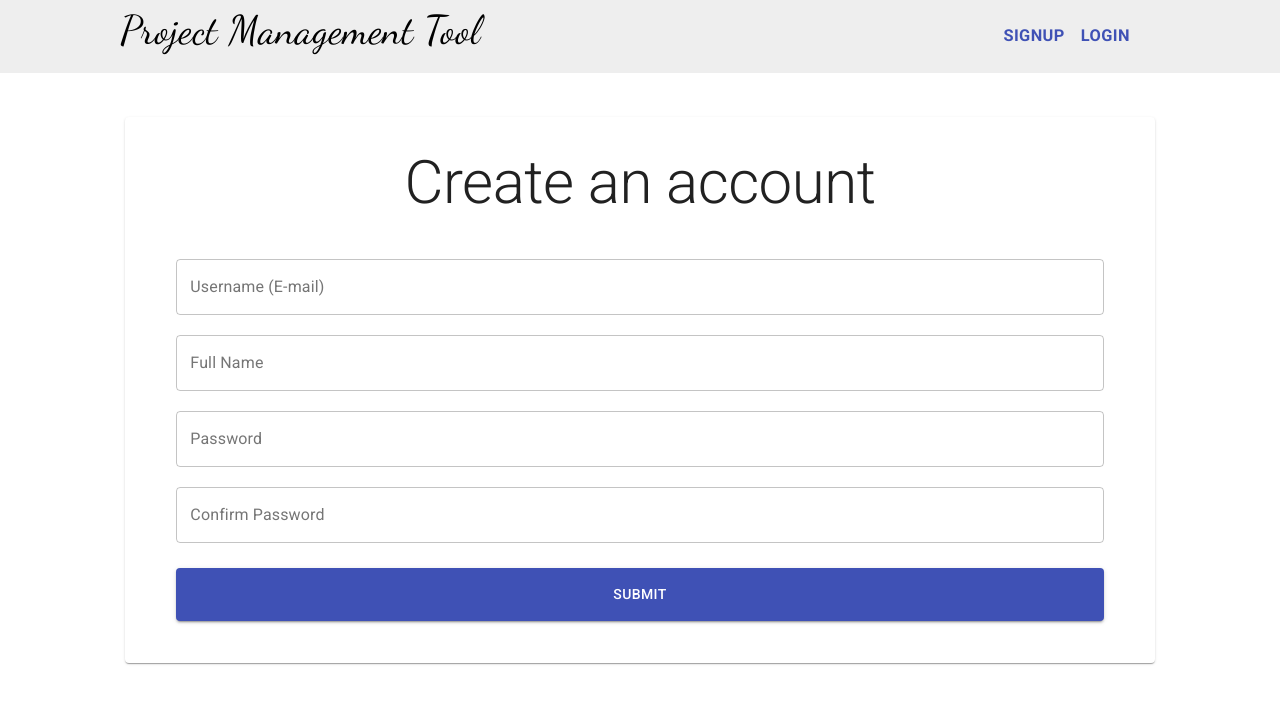
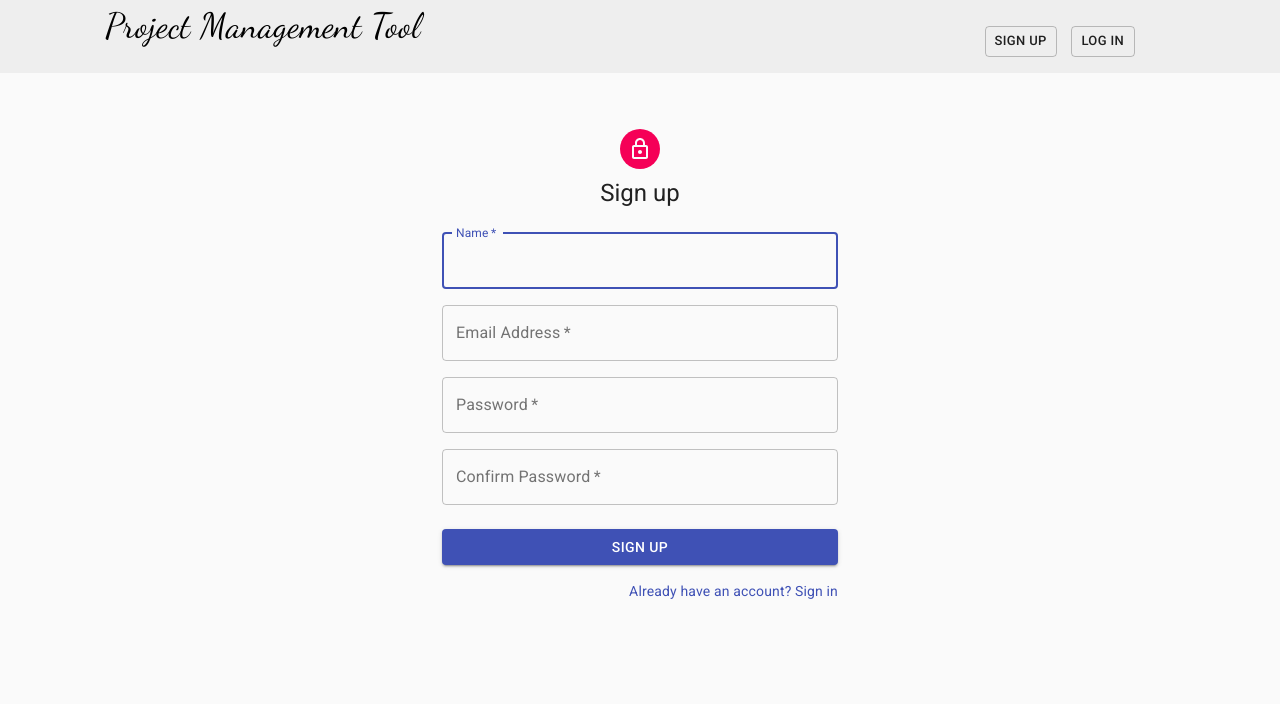
Before and after one commit to Thewa55/Project-Management-Tool, a React (Create React App) app in the folder ppmtool-react-client/: page /signup in a window 1280 px wide. Shown: the top 704 px of the page. Built offline with nearby package versions, Linux system fonts and the light colour scheme.

Commit message:
Updated the landing page, made the UI for the Navbar log in/sign up better

```diff
--- a/ppmtool-react-client/src/components/Navbar/index.js
+++ b/ppmtool-react-client/src/components/Navbar/index.js
@@ -29,7 +29,8 @@ const useStyles = makeStyles((theme) => ({
     },
     linkStyle:{
       textDecoration: "none",
-      color: "black"
+      color: "black",
+      marginRight: "1em",
     }
 }))
 
@@ -56,10 +57,14 @@ export default function Navbar() {
       <Grid item xs={12} sm={4} className={classes.gridStyle}>
         <Box flexGrow={1} textAlign="center" style={{fontFamily: "typeface-roboto"}}>
           <Link to="/signup" className={classes.linkStyle}>
-            <Button color="primary"><h3>Signup</h3></Button>
+            <Button style={{ marginTop: "2em"}} variant="outlined" size="small">
+              Sign up
+            </Button>
           </Link>
           <Link to="/login" className={classes.linkStyle}>
-            <Button color="primary"><h3>Login</h3></Button>
+            <Button style={{ marginTop: "2em"}} variant="outlined" size="small">
+              Log In
+            </Button>
           </Link>
         </Box>
       </Grid>
--- a/ppmtool-react-client/src/pages/Landing.js
+++ b/ppmtool-react-client/src/pages/Landing.js
@@ -1,40 +1,104 @@
-import React from "react";
-import { Grid, withStyles, Typography, Button } from '@material-ui/core';
+// import React from "react";
+// import { Grid, withStyles, Typography, Button } from '@material-ui/core';
 
-const styles = theme => ({
-    dashPadding: {
-      paddingBottom: "2em"
+// const styles = theme => ({
+//     dashPadding: {
+//       paddingBottom: "2em"
+//     },
+//     title: {
+//       fontSize: "5em",
+//       marginTop: "1em",
+//       [theme.breakpoints.down("sm")]:{
+//         fontSize: "3em"
+//       }
+//     },
+//     button: {
+//       background: 'linear-gradient(45deg, #FE6B8B 30%, #FF8E53 90%)',
+//       boxShadow: '0 3px 5px 2px rgba(255, 105, 135, .3)'
+//     }
+// })
+
+// function Landing(props){
+
+//   const {classes} = props
+
+//   return(
+//     <div>
+//       <Grid container direction="row" justify="center" alignItems="center">
+//         <Typography className={classes.title}>
+//           Project Manager Tool
+//         </Typography>
+//         <Grid container justify="center">
+//           <Button style={{ margin: "1em"}} variant="contained" color="primary" href="/signup">Sign Up</Button>
+//           <Button style={{ margin: "1em"}} variant="contained" color="primary" href="/login">Login</Button>
+//         </Grid>
+//       </Grid>
+//     </div>
+//   )
+// }
+
+// export default withStyles(styles)(Landing);
+
+import React from 'react';
+import { makeStyles } from '@material-ui/core/styles';
+import Paper from '@material-ui/core/Paper';
+import Typography from '@material-ui/core/Typography';
+import Grid from '@material-ui/core/Grid';
+import Link from '@material-ui/core/Link';
+import Image from '../assets/images/ProjectManagement.jpg'
+
+const useStyles = makeStyles((theme) => ({
+  mainFeaturedPost: {
+    position: 'relative',
+    backgroundColor: theme.palette.grey[800],
+    color: theme.palette.common.white,
+    marginBottom: theme.spacing(4),
+    backgroundImage: `url(${Image})`,
+    backgroundSize: 'cover',
+    backgroundRepeat: 'no-repeat',
+    backgroundPosition: 'center',
+  },
+  overlay: {
+    position: 'absolute',
+    top: 0,
+    bottom: 0,
+    right: 0,
+    left: 0,
+    backgroundColor: 'rgba(0,0,0,.3)',
+  },
+  mainFeaturedPostContent: {
+    position: 'relative',
+    padding: theme.spacing(3),
+    [theme.breakpoints.up('md')]: {
+      padding: theme.spacing(6),
+      paddingRight: 0,
     },
-    title: {
-      fontSize: "5em",
-      marginTop: "1em",
-      [theme.breakpoints.down("sm")]:{
-        fontSize: "3em"
-      }
-    },
-    button: {
-      background: 'linear-gradient(45deg, #FE6B8B 30%, #FF8E53 90%)',
-      boxShadow: '0 3px 5px 2px rgba(255, 105, 135, .3)'
-    }
-})
+  },
+}));
 
-function Landing(props){
+export default function Landing() {
+  const classes = useStyles();
 
-  const {classes} = props
-
-  return(
-    <div>
-      <Grid container direction="row" justify="center" alignItems="center">
-        <Typography className={classes.title}>
-          Project Manager Tool
-        </Typography>
-        <Grid container justify="center">
-          <Button style={{ margin: "1em"}} variant="contained" color="primary" href="/signup">Sign Up</Button>
-          <Button style={{ margin: "1em"}} variant="contained" color="primary" href="/login">Login</Button>
+  return (
+    <Paper className={classes.mainFeaturedPost}>
+      {/* Increase the priority of the hero background image */}
+      {<img style={{ display: 'none' }} />}
+      <div className={classes.overlay} />
+      <Grid container>
+        <Grid item md={6}>
+          <div className={classes.mainFeaturedPostContent}>
+            <Typography component="h1" variant="h3" color="inherit" gutterBottom>
+              Welcome to Personal Project Management Tool
+            </Typography>
+            <Typography variant="h5" color="inherit" paragraph>
+              Where you can easily create and maintain your project goals from start to finish
+            </Typography>
+            <Link variant="subtitle1" href="/signup">
+              Click here to sign up
+            </Link>
+          </div>
         </Grid>
       </Grid>
-    </div>
-  )
+    </Paper>
+  );
 }
-
-export default withStyles(styles)(Landing);
--- a/ppmtool-react-client/src/pages/Login.js
+++ b/ppmtool-react-client/src/pages/Login.js
@@ -1,10 +1,10 @@
 import React, { useRef, useState } from 'react';
 import { Grid, Typography, TextField, Card, Button } from '@material-ui/core';
-import { makeStyles, useTheme } from '@material-ui/core/styles';
+import { makeStyles } from '@material-ui/core/styles';
 import { useHistory } from 'react-router-dom';
 import axios from 'axios';
 import jwt_decode from 'jwt-decode';
-import { useDispatch, useSelector } from 'react-redux';
+import { useDispatch } from 'react-redux';
 import { SET_CURRENT_USER, GET_ERRORS } from '../actions/types';
 import setJWTToken from '../utils/setJWTToken'
 
@@ -40,7 +40,6 @@ export default function Login() {
 
   const jwtToken = localStorage.jwtToken;
   const classes = useStyles();
-  const theme = useTheme();
   const username = useRef();
   const password = useRef();
   const [error, setError] = useState({
--- a/ppmtool-react-client/src/pages/Signup.js
+++ b/ppmtool-react-client/src/pages/Signup.js
@@ -1,44 +1,43 @@
 import React, { useRef, useState, useEffect } from 'react';
-import { Grid, Typography, TextField, Card, Button } from '@material-ui/core';
-import { makeStyles, useTheme } from '@material-ui/core/styles';
+import Avatar from '@material-ui/core/Avatar';
+import Button from '@material-ui/core/Button';
+import { CssBaseline, TextField, Link, Grid, Box, Typography, Container } from '@material-ui/core/';
+import LockOutlinedIcon from '@material-ui/icons/LockOutlined';
+import { makeStyles } from '@material-ui/core/styles';
 import { useHistory } from 'react-router-dom';
 import axios from 'axios';
 import { GET_ERRORS } from '../actions/types';
-import { useDispatch, useSelector } from 'react-redux';
+import { useDispatch } from 'react-redux';
+
+
 
 const useStyles = makeStyles((theme) => ({
-    cardStyle:{
-      width: "80%",
-      marginTop: theme.spacing(6)
-    },
-    textFieldStyle:{
-      width: "90%",
-    },
-    formStyle:{
-      alignItems: "center",
-      textAlign: "center"
-    },
-    typographyStyle:{
-      textAlign: "center",
-      padding: ".5em"
-    },
-    buttonStyle:{
-      width: "90%",
-      padding: "1em"
-    },
-    errorStyle:{
-      color: "red",
-      fontSize: "1em",
-      textAlign: "left",
-      marginLeft: "5%"
-    }
-}))
+  paper: {
+    marginTop: theme.spacing(6),
+    display: 'flex',
+    flexDirection: 'column',
+    alignItems: 'center',
+  },
+  avatar: {
+    margin: theme.spacing(1),
+    backgroundColor: theme.palette.secondary.main,
+  },
+  form: {
+    width: '100%',
+    marginTop: theme.spacing(3),
+  },
+  submit: {
+    margin: theme.spacing(3, 0, 2),
+  },
+}));
 
-export default function Signup() {
+
+
+
+export default function SignUp() {
 
   const jwtToken = localStorage.jwtToken;
   const classes = useStyles();
-  const theme = useTheme();
   const username = useRef();
   const fullName = useRef();
   const password = useRef();
@@ -59,7 +58,7 @@ export default function Signup() {
         type: GET_ERRORS,
         payload: {}
       })
-      history.push("/login")
+      history.push('/login')
     } catch(err){
       dispatch({
         type: GET_ERRORS,
@@ -78,202 +77,91 @@ export default function Signup() {
       password: password.current.value,
       confirmPassword: confirmPassword.current.value
     }
-
     createUser(newUser);
   }
 
-  return(
-    <>
-      <Grid container direction="row" justify="center" alignItems="center" spacing={1}>
-        <Card className={classes.cardStyle}>
-          <Typography variant="h2" className={classes.typographyStyle}>Create an account</Typography>
-          <form noValidate autoComplete="off" className={classes.formStyle}>
-            <TextField className={classes.textFieldStyle} label="Username (E-mail)" style={{ margin: 10 }} type="email" placeholder="E-mail (User Name)" margin="normal" variant="outlined" inputRef={username} />
-            <div className={classes.errorStyle}>{error.username}</div>
-            <TextField className={classes.textFieldStyle} id="outlined-full-width" label="Full Name" style={{ margin: 10 }} placeholder="Full Name" type="name" margin="normal" variant="outlined" inputRef={fullName}/>
-            <div className={classes.errorStyle}>{error.fullName}</div>
-            <TextField className={classes.textFieldStyle} id="outlined-full-width" label="Password" type="password" style={{ margin: 10 }} placeholder="Password" margin="normal" variant="outlined" inputRef={password}/>
-            <div className={classes.errorStyle}>{error.password}</div>
-            <TextField className={classes.textFieldStyle} id="outlined-full-width" label="Confirm Password" type="password" style={{ margin: 10 }} placeholder="Confirm Password" margin="normal" variant="outlined" inputRef={confirmPassword}/>
-            <div className={classes.errorStyle}>{error.confirmPassword}</div>
-            {/* <TextField className={classes.textDateFieldStyle} id="outlined-full-width" label="Start Date" type="Date" style={{ margin: 15 }} placeholder="Project Name" margin="normal" variant="outlined" InputLabelProps={{ shrink: true }} inputRef={projectStart} /> */}
-            <Button className={classes.buttonStyle} style={{ margin: 15, marginBottom: "3em"}} variant="contained" color="primary" onClick={handleSubmit}>Submit</Button>
-          </form>
-        </Card>
-      </Grid>
-    </>
-  )
+
+  return (
+    <Container component="main" maxWidth="xs">
+      <CssBaseline />
+      <div className={classes.paper}>
+        <Avatar className={classes.avatar}>
+          <LockOutlinedIcon />
+        </Avatar>
+        <Typography component="h1" variant="h5">
+          Sign up
+        </Typography>
+        <form className={classes.form} noValidate>
+          <Grid container spacing={2}>
+            <Grid item xs={12}>
+              <TextField
+                autoComplete="name"
+                name="Name"
+                variant="outlined"
+                required
+                fullWidth
+                id="Name"
+                label="Name"
+                autoFocus
+                inputRef={fullName}
+              />
+            </Grid>
+            <Grid item xs={12}>
+              <TextField
+                variant="outlined"
+                required
+                fullWidth
+                id="email"
+                label="Email Address"
+                name="email"
+                autoComplete="email"
+                inputRef={username}
+              />
+            </Grid>
+            <Grid item xs={12}>
+              <TextField
+                variant="outlined"
+                required
+                fullWidth
+                name="password"
+                label="Password"
+                type="password"
+                id="password"
+                autoComplete="current-password"
+                inputRef={password}
+              />
+            </Grid>
+            <Grid item xs={12}>
+              <TextField
+                variant="outlined"
+                required
+                fullWidth
+                name=" confirmPassword"
+                label="Confirm Password"
+                type="password"
+                id="confirmPassword"
+                inputRef={confirmPassword}
+              />
+            </Grid>
+          </Grid>
+          <Button
+            fullWidth
+            variant="contained"
+            color="primary"
+            className={classes.submit}
+            onClick={handleSubmit}
+          >
+            Sign Up
+          </Button>
+          <Grid container justify="flex-end" style={{marginBottom: "2em"}}>
+            <Grid item>
+              <Link href="/login" variant="body2">
+                Already have an account? Sign in
+              </Link>
+            </Grid>
+          </Grid>
+        </form>
+      </div>
+    </Container>
+  );
 }
-
-
-
-// Material UI Start up code
-// import React, { useRef, useState, useEffect } from 'react';
-// import Avatar from '@material-ui/core/Avatar';
-// import Button from '@material-ui/core/Button';
-// import { CssBaseline, TextField, Link, Grid, Box, Typography, Container } from '@material-ui/core/';
-// import LockOutlinedIcon from '@material-ui/icons/LockOutlined';
-// import { makeStyles } from '@material-ui/core/styles';
-// import { useHistory } from 'react-router-dom';
-// import axios from 'axios';
-// import { GET_ERRORS } from '../actions/types';
-// import { useDispatch } from 'react-redux';
-
-
-
-// const useStyles = makeStyles((theme) => ({
-//   paper: {
-//     marginTop: theme.spacing(6),
-//     display: 'flex',
-//     flexDirection: 'column',
-//     alignItems: 'center',
-//   },
-//   avatar: {
-//     margin: theme.spacing(1),
-//     backgroundColor: theme.palette.secondary.main,
-//   },
-//   form: {
-//     width: '100%',
-//     marginTop: theme.spacing(3),
-//   },
-//   submit: {
-//     margin: theme.spacing(3, 0, 2),
-//   },
-// }));
-
-
-
-
-// export default function SignUp() {
-
-//   const jwtToken = localStorage.jwtToken;
-//   const classes = useStyles();
-//   const username = useRef();
-//   const fullName = useRef();
-//   const password = useRef();
-//   const confirmPassword = useRef();
-//   const history = useHistory();
-//   const dispatch = useDispatch();
-//   const [error, setError] = useState({})
-
-
-//   if(jwtToken){
-//     history.push('/dashboard')
-//   }
-
-//   async function createUser(user) {
-//     try{
-//       await axios.post('/api/users/register', user)
-//       dispatch({
-//         type: GET_ERRORS,
-//         payload: {}
-//       })
-//       history.push("/login")
-//     } catch(err){
-//       dispatch({
-//         type: GET_ERRORS,
-//         payload: err.response.data
-//       })
-//       setError(err.response.data)
-//     }
-//   }
-
-//   useEffect(() => {}, [error])
-
-//   const handleSubmit = () => {
-//     let newUser = {
-//       username: username.current.value,
-//       fullName: fullName.current.value,
-//       password: password.current.value,
-//       confirmPassword: confirmPassword.current.value
-//     }
-//     console.log(newUser)
-//     // createUser(newUser);
-//   }
-
-
-//   return (
-//     <Container component="main" maxWidth="xs">
-//       <CssBaseline />
-//       <div className={classes.paper}>
-//         <Avatar className={classes.avatar}>
-//           <LockOutlinedIcon />
-//         </Avatar>
-//         <Typography component="h1" variant="h5">
-//           Sign up
-//         </Typography>
-//         <form className={classes.form} noValidate>
-//           <Grid container spacing={2}>
-//             <Grid item xs={12}>
-//               <TextField
-//                 autoComplete="name"
-//                 name="Name"
-//                 variant="outlined"
-//                 required
-//                 fullWidth
-//                 id="Name"
-//                 label="Name"
-//                 autoFocus
-//                 inputRef={fullName}
-//               />
-//             </Grid>
-//             <Grid item xs={12}>
-//               <TextField
-//                 variant="outlined"
-//                 required
-//                 fullWidth
-//                 id="email"
-//                 label="Email Address"
-//                 name="email"
-//                 autoComplete="email"
-//                 inputRef={username}
-//               />
-//             </Grid>
-//             <Grid item xs={12}>
-//               <TextField
-//                 variant="outlined"
-//                 required
-//                 fullWidth
-//                 name="password"
-//                 label="Password"
-//                 type="password"
-//                 id="password"
-//                 autoComplete="current-password"
-//                 inputRef={password}
-//               />
-//             </Grid>
-//             <Grid item xs={12}>
-//               <TextField
-//                 variant="outlined"
-//                 required
-//                 fullWidth
-//                 name=" confirmPassword"
-//                 label="Confirm Password"
-//                 type="password"
-//                 id="confirmPassword"
-//                 inputRef={confirmPassword}
-//               />
-//             </Grid>
-//           </Grid>
-//           <Button
-//             type="submit"
-//             fullWidth
-//             variant="contained"
-//             color="primary"
-//             className={classes.submit}
-//             onClick={handleSubmit}
-//           >
-//             Sign Up
-//           </Button>
-//           <Grid container justify="flex-end" style={{marginBottom: "2em"}}>
-//             <Grid item>
-//               <Link href="/login" variant="body2">
-//                 Already have an account? Sign in
-//               </Link>
-//             </Grid>
-//           </Grid>
-//         </form>
-//       </div>
-//     </Container>
-//   );
-// }
```
Also changed, not shown: ppmtool-react-client/src/assets/images/ProjectManagement.jpg (added).
